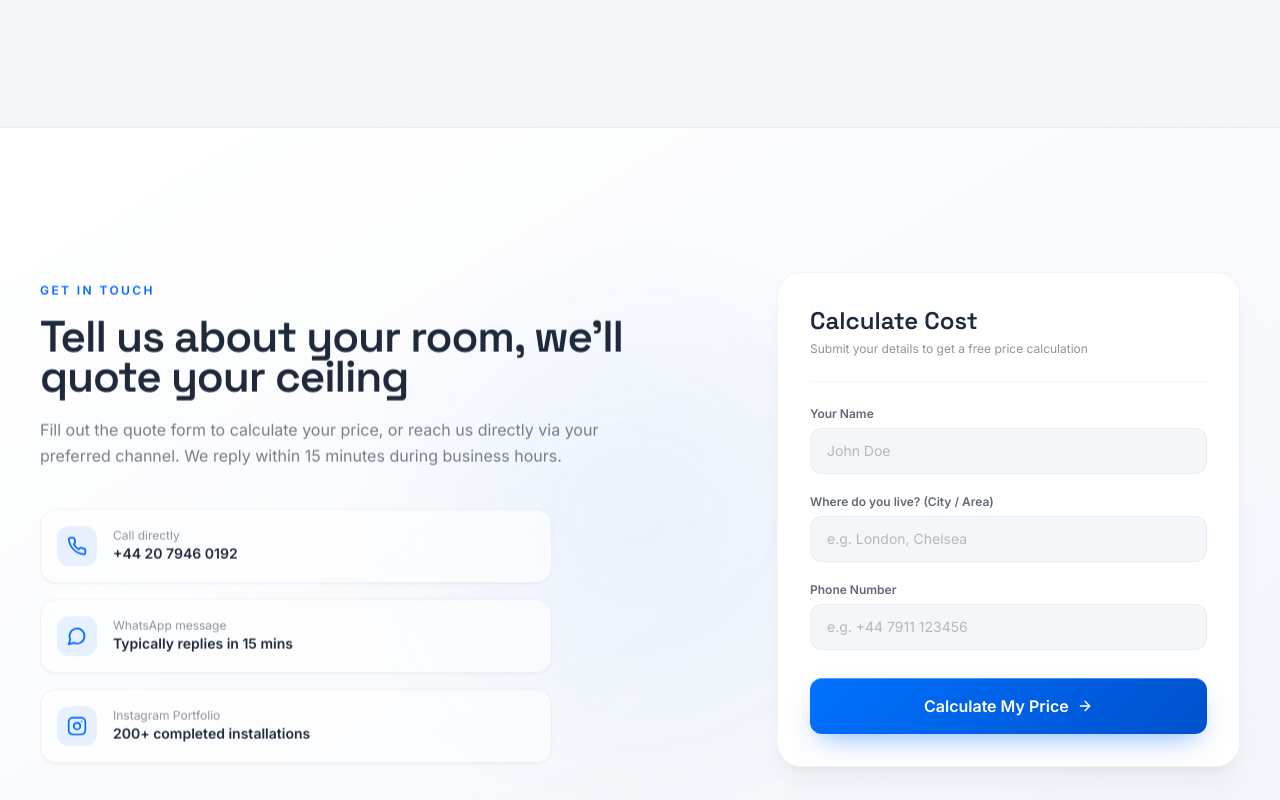
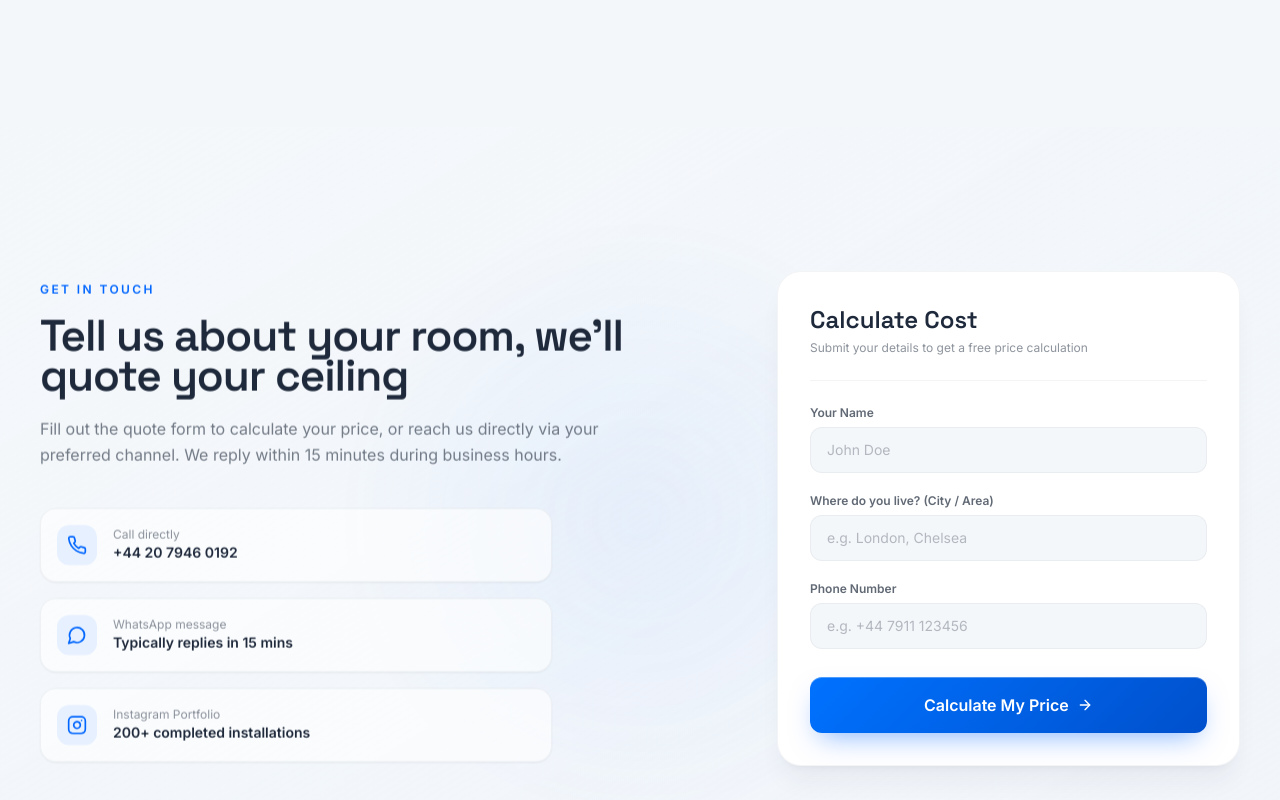
Before and after one commit to Timoshiks/PotolkiPortfolio, a Next.js app: page / in a window 1280 px wide. Shown: the part 2560-3360 px from the top of the page. Built offline with nearby package versions, Linux system fonts and the light colour scheme.

Commit message:
fix: resolve white lines/borders at section boundaries around benefits section

```diff
--- a/app/globals.css
+++ b/app/globals.css
@@ -11,7 +11,7 @@ body {
 }
 
 .anchor-target {
-  scroll-margin-top: 108px;
+  scroll-margin-top: 96px;
 }
 
 /* Ambient glow orb style */
--- a/app/page.js
+++ b/app/page.js
@@ -507,7 +507,7 @@ export default function Home() {
         </section>
 
         {/* ============ GET IN TOUCH (REDESIGNED LIGHT THEME WITH FORM) ============ */}
-        <section id="quote" class="anchor-target py-28 md:py-36 px-6 md:px-10 bg-gradient-to-br from-white to-blue-light/20 text-ink relative overflow-hidden border-t border-b border-ink/5">
+        <section id="quote" class="anchor-target py-28 md:py-36 px-6 md:px-10 bg-gradient-to-br from-mist to-blue-light/20 text-ink relative overflow-hidden border-b border-ink/5">
           <div class="absolute top-1/2 left-1/2 -translate-x-1/2 -translate-y-1/2 w-[640px] h-[640px] glow-orb rounded-full pointer-events-none opacity-40"></div>
 
           <div class="max-w-7xl mx-auto relative z-10 grid lg:grid-cols-12 gap-12 lg:gap-16 items-center">
```
